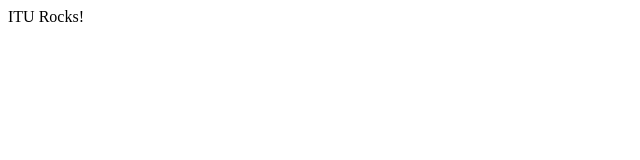
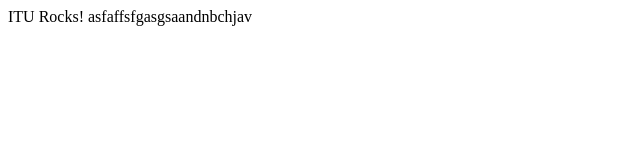
Before and after one commit to prabha2804su/itugitday1-exercise1, a plain HTML site: page public/index.html in a window 1280 px wide. Shown: the whole page, without its empty margins (0-640 px from the left). Drawn offline with Linux system fonts and the light colour scheme.

Commit message:
changed index

```diff
--- a/public/index.html
+++ b/public/index.html
@@ -6,3 +6,4 @@
 ITU Rocks!
 </body>
 <html>
+asfaffsfgasgsaandnbchjav
```
